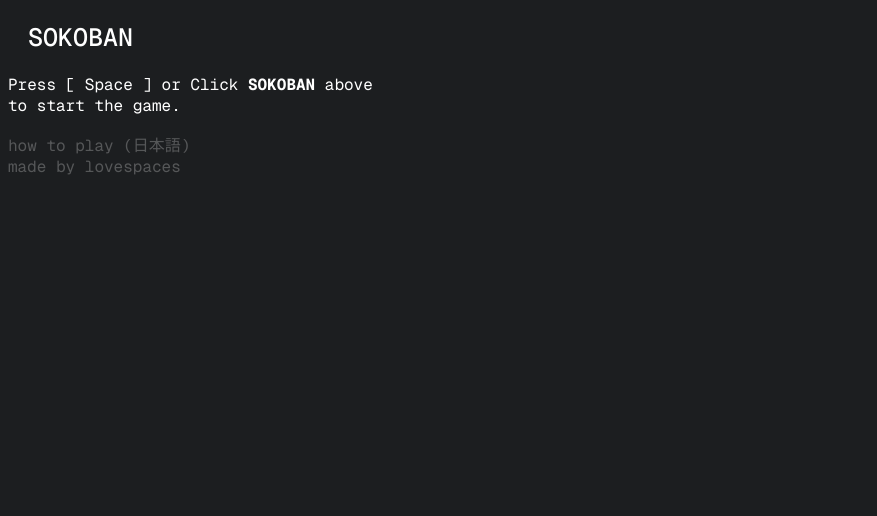
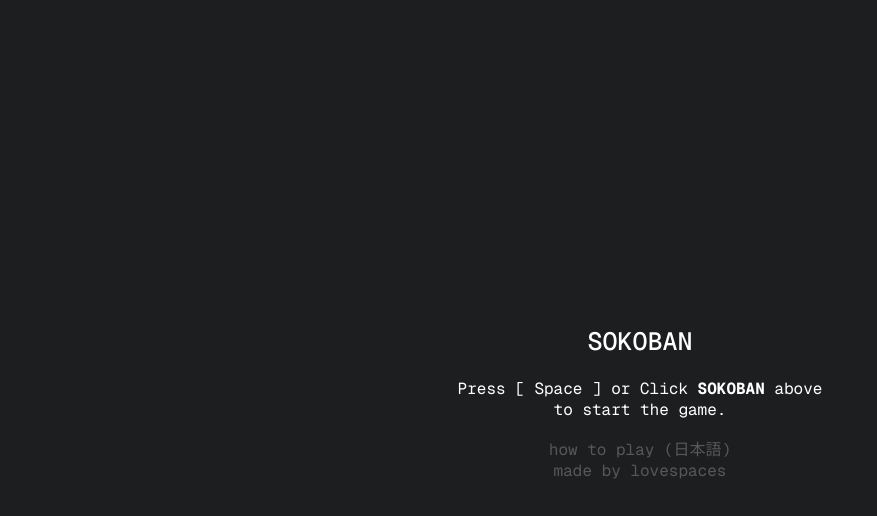
Before and after one commit to lovespaces/sokoban_in_web, a plain HTML site: page index.html in a window 1280 px wide. Shown: the whole page, without its empty margins (0-877 px from the left). Drawn offline with nearby package versions, Linux system fonts and the light colour scheme.

Commit message:
Update style.css

```diff
--- a/style.css
+++ b/style.css
@@ -1,13 +1,24 @@
 @import url('https://fonts.googleapis.com/css2?family=Geist+Mono:wght@100..900&display=swap');
+
+html, body {
+    width: 100%;
+    height: 100%;
+    margin: 0;
+    padding: 0;
+  }
 
 html {
     touch-action: manipulation;
+    display: table;
   }
 
 body {
     font-family: "Geist Mono";
     background-color: #1c1e20;
     color: white;
+    display: table-cell;
+    text-align: center;
+    vertical-align: middle;
 }
 
 button {
@@ -60,15 +71,6 @@ input[type="checkbox"] {
     content: '';
   }
 
-.center {
-    z-index: 3;
-    text-align: center;
-    position: absolute;
-    top: 50%;
-    left: 50%;
-    transform: translate(-50%,-50%);
-}
-
 .game {
     visibility: hidden;
 }
@@ -107,15 +109,6 @@ button:hover {
     top: -5px;
 }
 
-#title {
-    transform: translateZ(0);
-    -moz-transform: translatez(0);
-    -ms-transform: translatez(0);
-    -o-transform: translatez(0);
-    -webkit-transform: translateZ(0);
-    -webkit-font-smoothing: antialiased;
-}
-
 #title button {
     border: 0;
     background-color: transparent;
```
